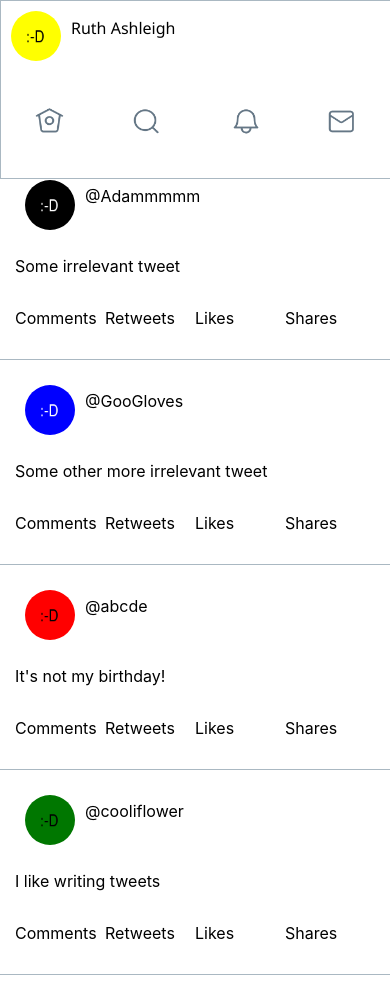
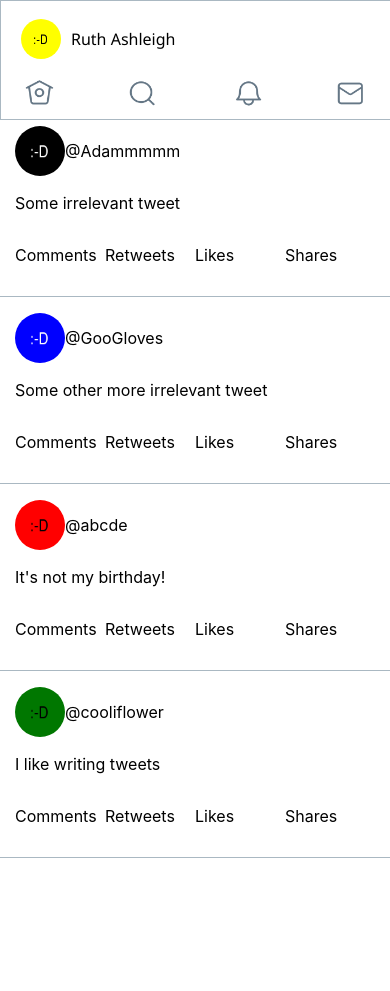
Before and after one commit to ruthcodes/react-flexbox-tweeter, a React (Create React App) app: page / in a window 390 px wide. After the commit the page ends 858 px from the top, so only its background shows below. Built offline with nearby package versions, Linux system fonts and the light colour scheme.

Commit message:
Improved header navigation responsiveness

```diff
--- a/src/styles/Header.css
+++ b/src/styles/Header.css
@@ -18,10 +18,12 @@ ul {
  list-style: none;
  flex:0 1 400px;
  padding: 0;
+ margin: 0;
 }
 
 li img {
   height: 50px;
+  margin: 0;
   cursor: pointer;
 }
 
@@ -43,7 +45,7 @@ input {
 .user{
   flex-basis: 250px;
   display: flex;
-  justify-content: center;
+  align-items: center;
 }
 
 .user img{
@@ -52,11 +54,14 @@ input {
   border-radius: 100%;
 }
 
+header .user img {
+  height: 40px;
+  width: 40px;
+}
+
 @media (max-width: 990px) {
   header{
     flex-direction: column;
-    align-items: flex-start;
-
   }
   input{
     display: none;
@@ -66,9 +71,26 @@ input {
     flex-basis: 50px;
   }
   ul{
-    flex: 1;
     order: 2;
-    width: 100%;
-    justify-content: space-around;
+    justify-content: space-between;
+    flex-direction: row;
+    flex-basis: 100%;
+    width: 100vw;
+    max-width: 600px;
+    flex-shrink: 1;
+  }
+
+  header ul li {
+    display: flex;
+    justify-content: center;
+  }
+
+  header .user{
+    box-sizing: border-box;
+    margin-top: 8px;
+    width: 100vw;
+    max-width: 600px;
+    padding-left: 10px;
+    justify-content: flex-start;
   }
 }
--- a/src/styles/MainBody.css
+++ b/src/styles/MainBody.css
@@ -2,7 +2,7 @@ main{
   display: flex;
   justify-content: center;
   height: 100%;
-  margin-top: 106px;
+  margin-top: 62px;
 }
 
 img {
@@ -101,7 +101,7 @@ content{
     margin-right: 0;
   }
   main{
-    margin-top: 155px;
+    margin-top: 110px;
   }
 
 }
```
